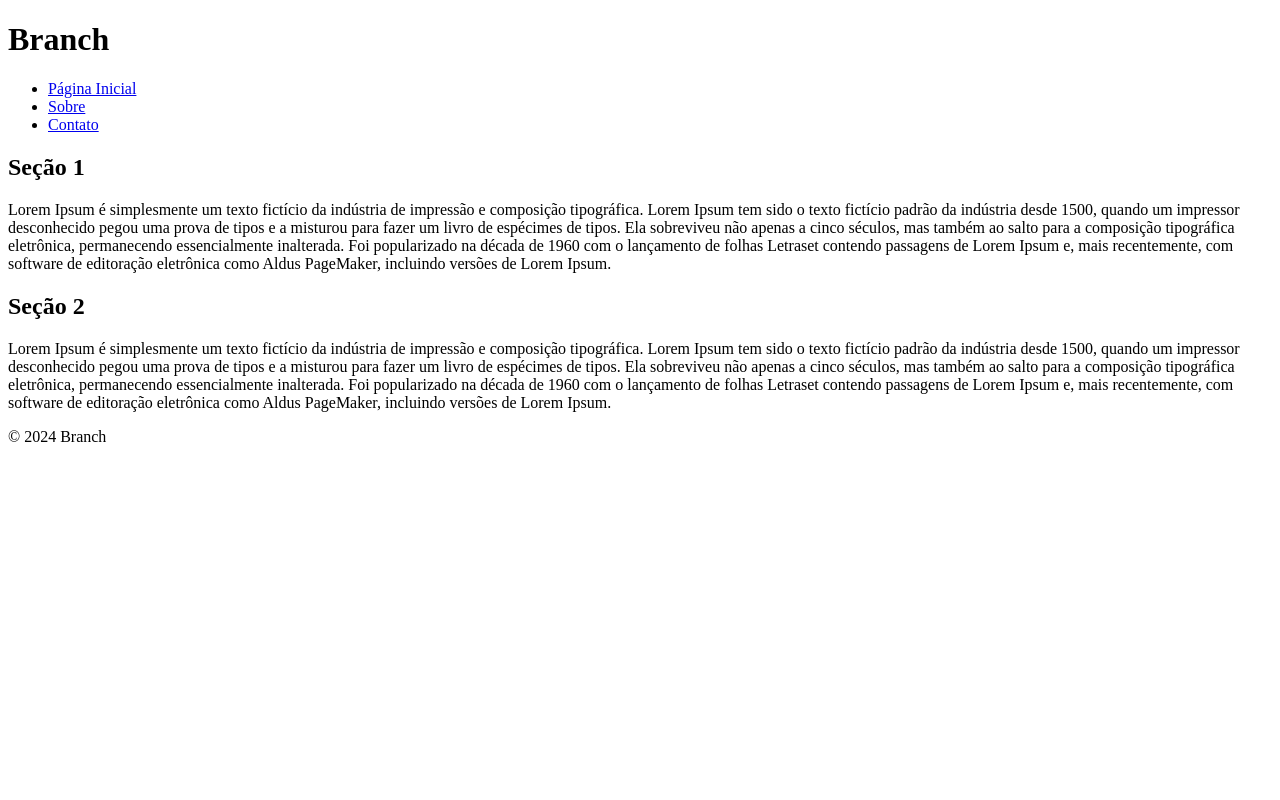
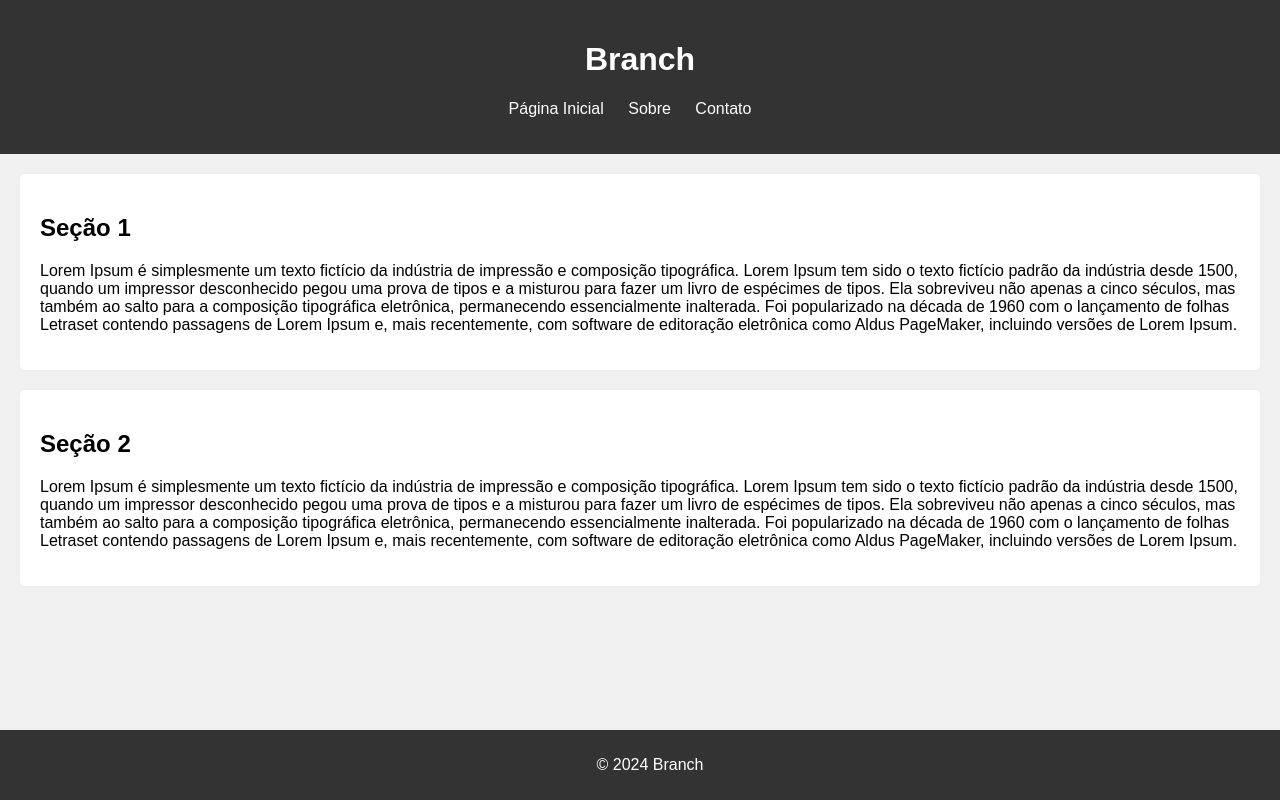
Before and after one commit to IzabelaYugulis/prj-lojas-abc, a plain HTML site: page index.html in a window 1280 px wide. Drawn offline with Linux system fonts and the light colour scheme.

Commit message:
links + estilo css

```diff
--- a/css/style.css
+++ b/css/style.css
@@ -0,0 +1,49 @@
+body {
+    font-family: Arial, sans-serif;
+    margin: 0;
+    padding: 0;
+    background-color: #f0f0f0;
+}
+
+header {
+    background-color: #333;
+    color: #fff;
+    padding: 20px;
+    text-align: center;
+}
+
+nav ul {
+    list-style-type: none;
+    padding: 0;
+}
+
+nav ul li {
+    display: inline;
+    margin-right: 20px;
+}
+
+nav ul li a {
+    color: #fff;
+    text-decoration: none;
+}
+
+main {
+    padding: 20px;
+}
+
+section {
+    background-color: #fff;
+    margin-bottom: 20px;
+    padding: 20px;
+    border-radius: 5px;
+}
+
+footer {
+    background-color: #333;
+    color: #fff;
+    text-align: center;
+    padding: 10px;
+    position: fixed;
+    bottom: 0;
+    width: 100%;
+}
--- a/index.html
+++ b/index.html
@@ -3,6 +3,8 @@
 <head>
     <meta charset="UTF-8">
     <meta name="viewport" content="width=device-width, initial-scale=1.0">
+    <link rel="stylesheet" href="./css/reset.css">
+    <link rel="stylesheet" href="./css/style.css">
     <title>Título da Página</title>
 </head>
 <body>
```
